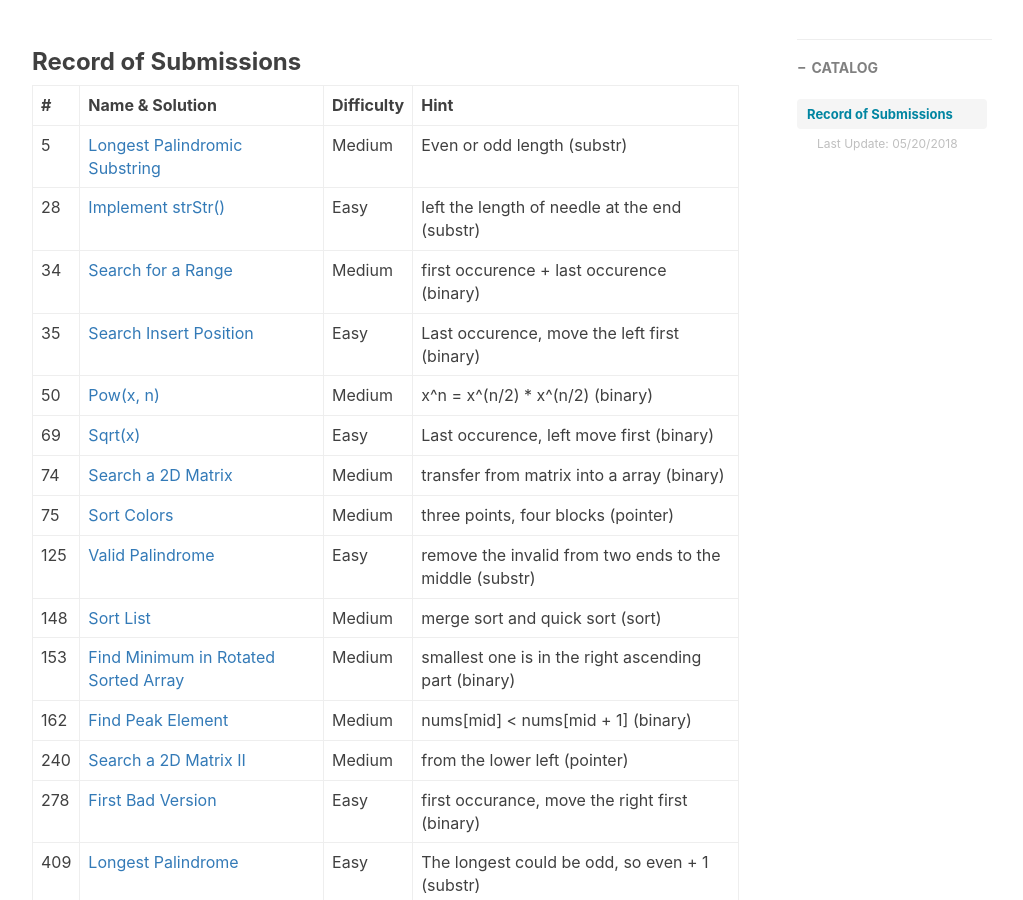
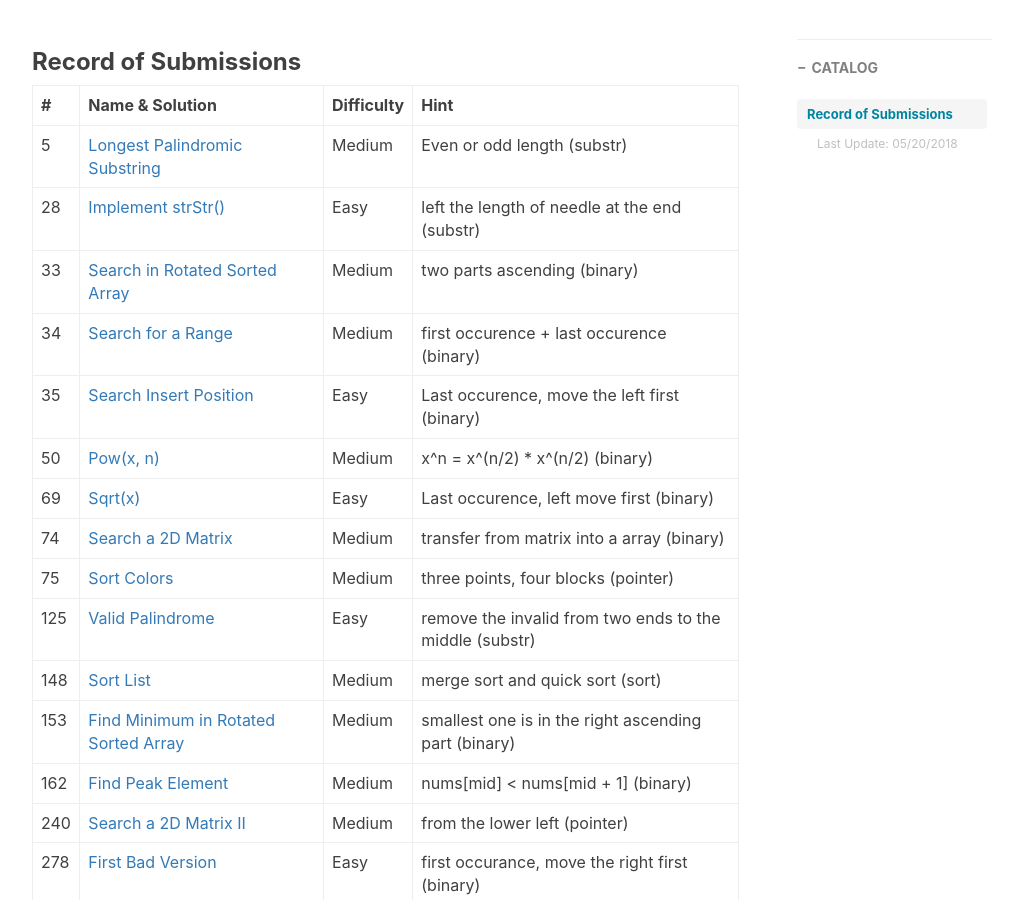
Before and after one commit to ly16/ly16.github.io, a Jekyll site: the page built from _posts/2018-05-18-leetcode-record-round1.md, in a window 1280 px wide and 900 px high, scrolled down 524 px. Shown: the whole window, without its empty margins (233-1256 px from the left). Built offline with Jekyll 4.4.1, drawn with Linux system fonts in a browser that asks for light colours; nearby versions of some CDN libraries; comment, search, counter and statistics services are not loaded.

Commit message:
Update 2018-05-18-leetcode-record-round1.md

```diff
--- a/_posts/2018-05-18-leetcode-record-round1.md
+++ b/_posts/2018-05-18-leetcode-record-round1.md
@@ -17,6 +17,7 @@ tags:
 | ---------- | --- |---|---|
 |5|[Longest Palindromic Substring](https://github.com/ly16/LC-Practice/blob/master/Longest%20Palindromic%20Substring.java)|Medium|Even or odd length (substr)|
 |28|[Implement strStr()](https://github.com/ly16/LC-Practice/blob/master/Determine%20If%20One%20String%20Is%20Another's%20Substring.java)|Easy|left the length of needle at the end (substr)|
+|33|[ Search in Rotated Sorted Array](https://github.com/ly16/LC-Practice/blob/master/Search%20in%20Rotated%20Sorted%20Array.java)|Medium|two parts ascending (binary)|
 |34|[Search for a Range](https://github.com/ly16/LC-Practice/blob/master/Search%20for%20a%20Range.java)|Medium|first occurence + last occurence (binary)|
 |35|[Search Insert Position](https://github.com/ly16/LC-Practice/blob/master/Search%20Insert%20Position.java)|Easy|Last occurence, move the left first (binary)|
 |50|[Pow(x, n)](https://github.com/ly16/LC-Practice/blob/master/Pow(x%2C%20n).java)|Medium|x^n = x^(n/2) * x^(n/2) (binary)|
```
